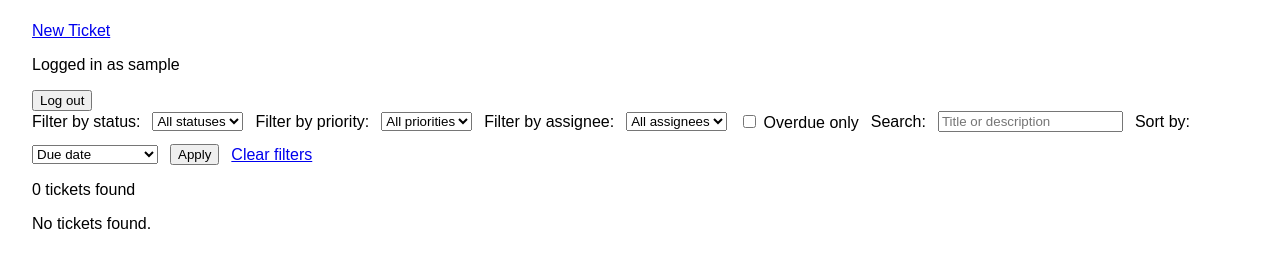
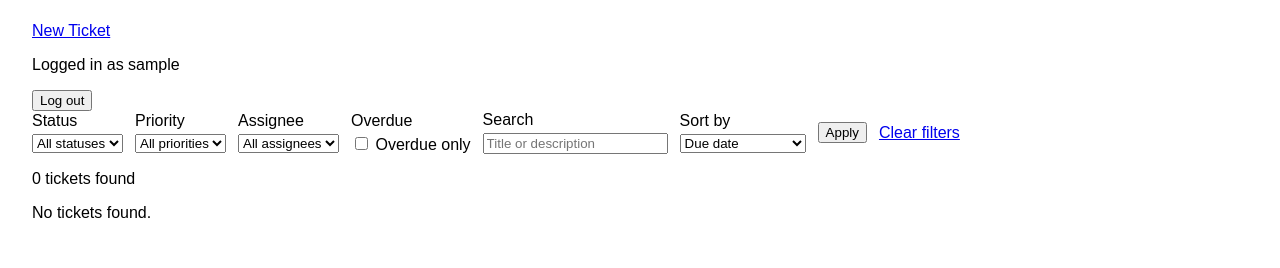
Before and after one commit to aaronrine/django-ticket-tracker, a Django app: page /tickets/ in a window 1280 px wide. Shown: the part 68-336 px from the top of the page. Run offline with Django 5.2, Linux system fonts and the light colour scheme; the visitor is signed in with stand-in values (Sample User, id 1); data comes from the database, SQL or seed files in the repository; data that the repository does not hold is empty.

Commit message:
basic styling pass for filters

```diff
--- a/tickets/static/tickets/styles.css
+++ b/tickets/static/tickets/styles.css
@@ -9,6 +9,12 @@ body {
     gap: 0.75rem;
     align-items: center;
     margin-bottom: 1rem;
+}
+
+.filter-field {
+    display: flex;
+    flex-direction: column;
+    gap: 0.25rem;
 }
 
 table {
--- a/tickets/templates/tickets/ticket_list.html
+++ b/tickets/templates/tickets/ticket_list.html
@@ -20,7 +20,8 @@
         <button type="submit">Log out</button>
     </form>
     <form method="get" class="filters">
-        <label for="status">Filter by status:</label>
+        <div class="filter-field">
+            <label for="status">Status</label>
 
             <select name="status" id="status">
                 <option value="">All statuses</option>
@@ -31,8 +32,9 @@
                 </option>
                 {% endfor %}
             </select>
-
-        <label for="priority">Filter by priority:</label>
+        </div>
+        <div class="filter-field">
+            <label for="priority">Priority</label>
 
             <select name="priority" id="priority">
                 <option value="">All priorities</option>
@@ -43,7 +45,9 @@
                 </option>
                 {% endfor %}
             </select>
-        <label for="assignee">Filter by assignee:</label>
+        </div>
+        <div class="filter-field">
+            <label for="assignee">Assignee</label>
 
             <select name="assignee" id="assignee">
                 <option value="">All assignees</option>
@@ -54,16 +58,25 @@
                 </option>
                 {% endfor %}
             </select>
-        <label for="overdue">
+        </div>
+        <div class="filter-field">
+            <label for="overdue">Overdue</label>
+
+            <label>
                 <input type="checkbox" name="overdue" id="overdue" value="1" {% if selected_overdue == "1" %}checked{% endif %}>
                 Overdue only
             </label>
+        </div>
 
-        <label for="q">Search:</label>
+        <div class="filter-field">
+            <label for="q">Search</label>
 
-        <input type="search" name="q" id="q" value="{{ search_query|default_if_none:'' }}" placeholder="Title or description">
+            <input type="search" name="q" id="q" value="{{ search_query|default_if_none:'' }}"
+                placeholder="Title or description">
+        </div>
 
-        <label for="sort">Sort by:</label>
+        <div class="filter-field">
+            <label for="sort">Sort by</label>
 
             <select name="sort" id="sort">
                 <option value="due_date" {% if selected_sort == "due_date" %}selected{% endif %}>
@@ -82,6 +95,7 @@
                     Title
                 </option>
             </select>
+        </div>
 
         <button type="submit">Apply</button>
         <a href="{% url 'ticket-list' %}">Clear filters</a>
```
Lines whose indentation alone changed are shown as unchanged.
